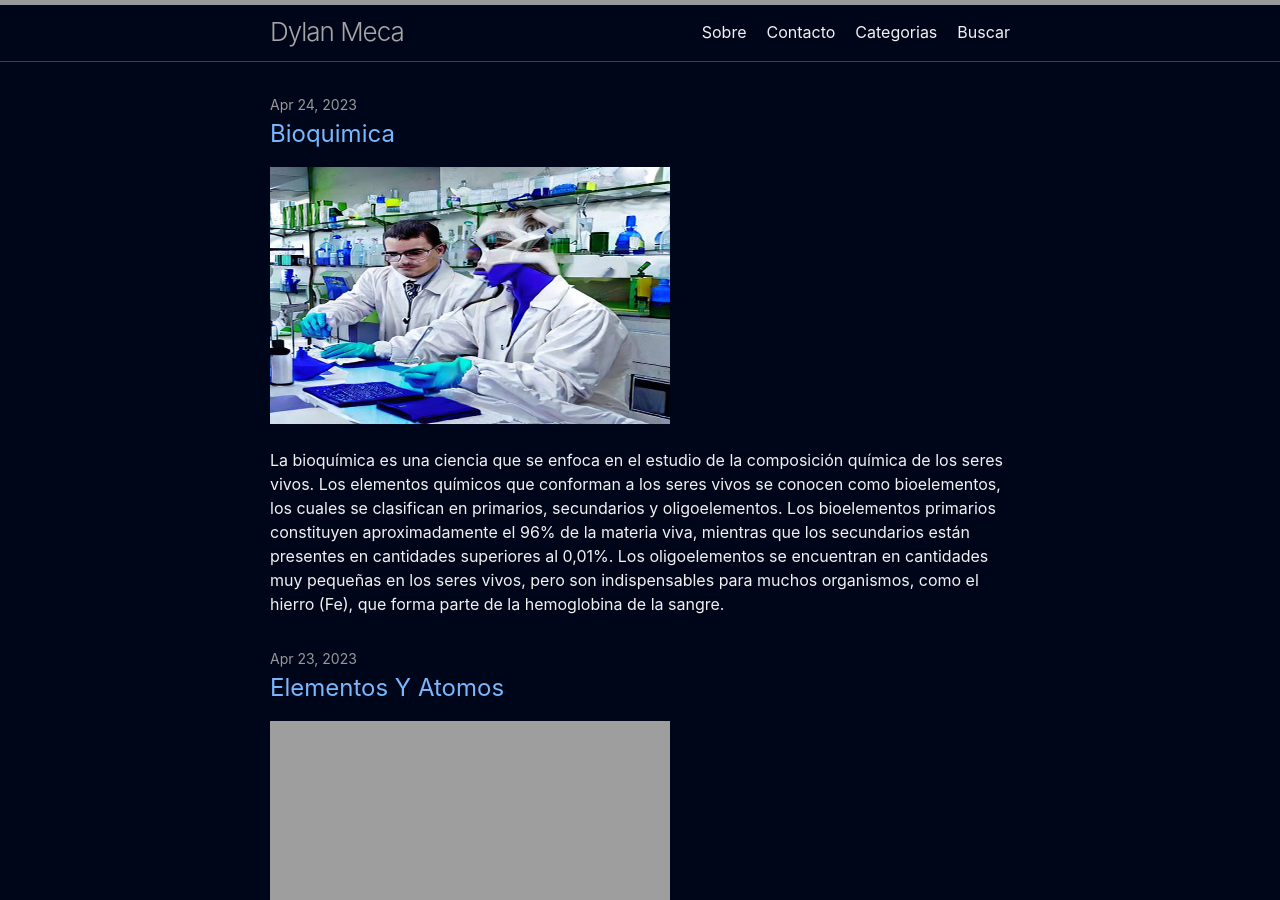
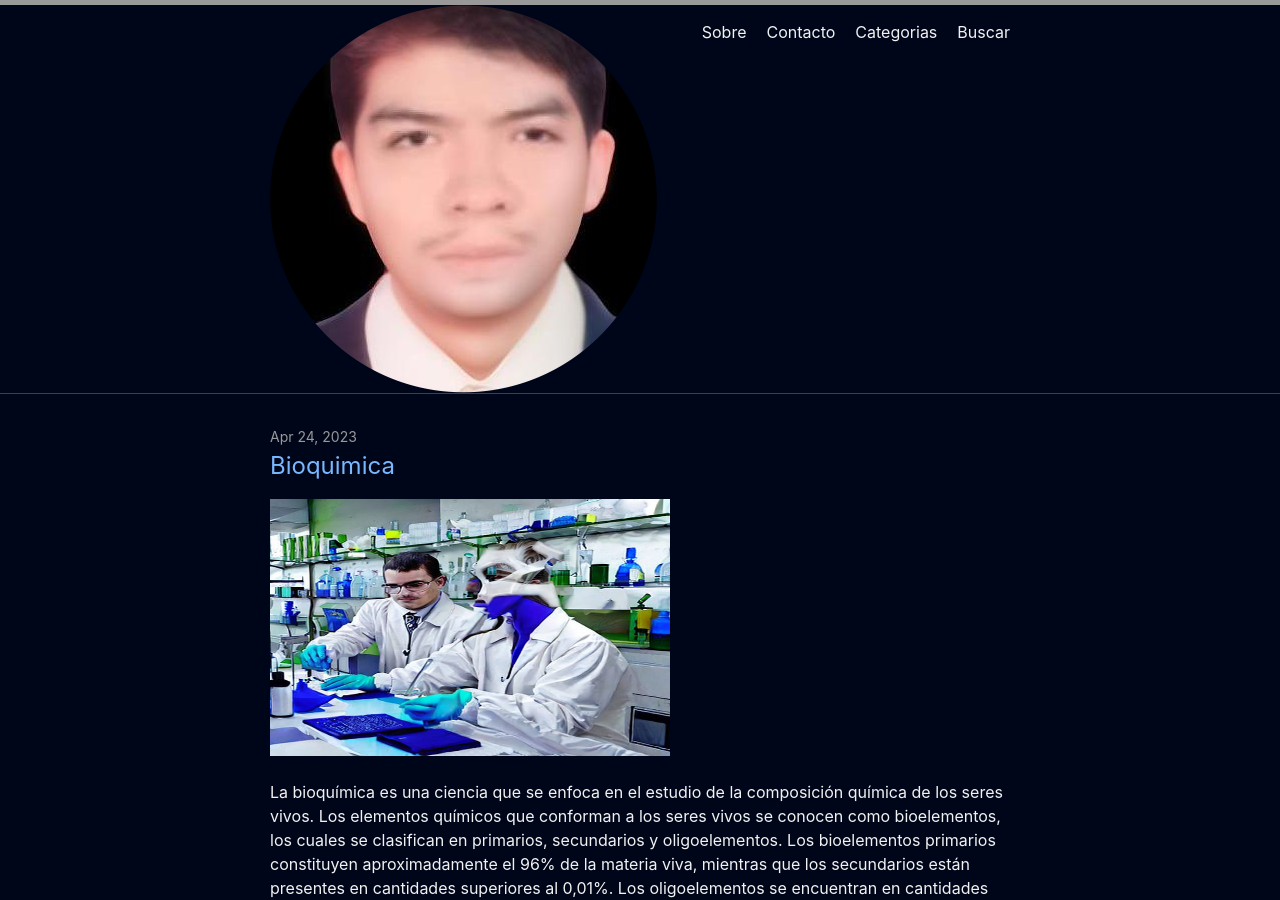
Before and after one commit to dylanmeca/dylanmeca.github.io, a Jekyll site: the page built from index.html, in a window 1280 px wide and 900 px high. Built offline with Jekyll 4.4.1, drawn with Linux system fonts in a browser that asks for light colours; the list of posts is cut into pages by our own code.

Commit message:
Update header.html

```diff
--- a/_includes/header.html
+++ b/_includes/header.html
@@ -5,7 +5,14 @@
     {%- assign page_paths = site.header_pages | default: default_paths -%}
     {%- assign titles_size = site.pages | map: 'title' | join: '' | size -%}
 
-    <a class="site-title" rel="author" href="{{ "/" | relative_url }}">{{ site.title | escape }}</a>
+    <!-- <a class="site-title" rel="author" href="{{ "/" | relative_url }}">{{ site.title | escape }}</a> -->
+    <a class="site-title" rel="author" href="{{ "/" | relative_url }}">
+      {%- if site.title-logo -%}
+            <img src="{{site.title-logo | relative_url }}" alt="{{ site.title | escape }}"></a>
+      {%- else -%}
+            {{ site.title | escape }}</a>
+      {%- endif -%}
+    </a>
 
     {%- if titles_size > 0 -%}
       <nav class="site-nav">
```
